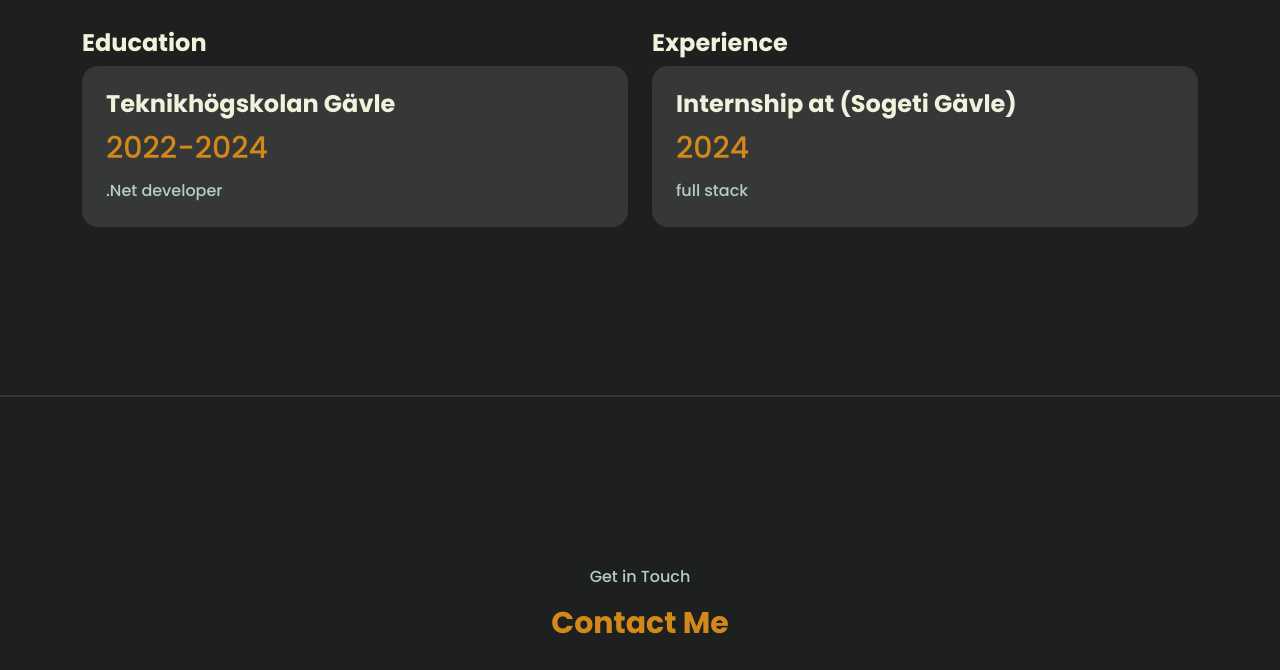
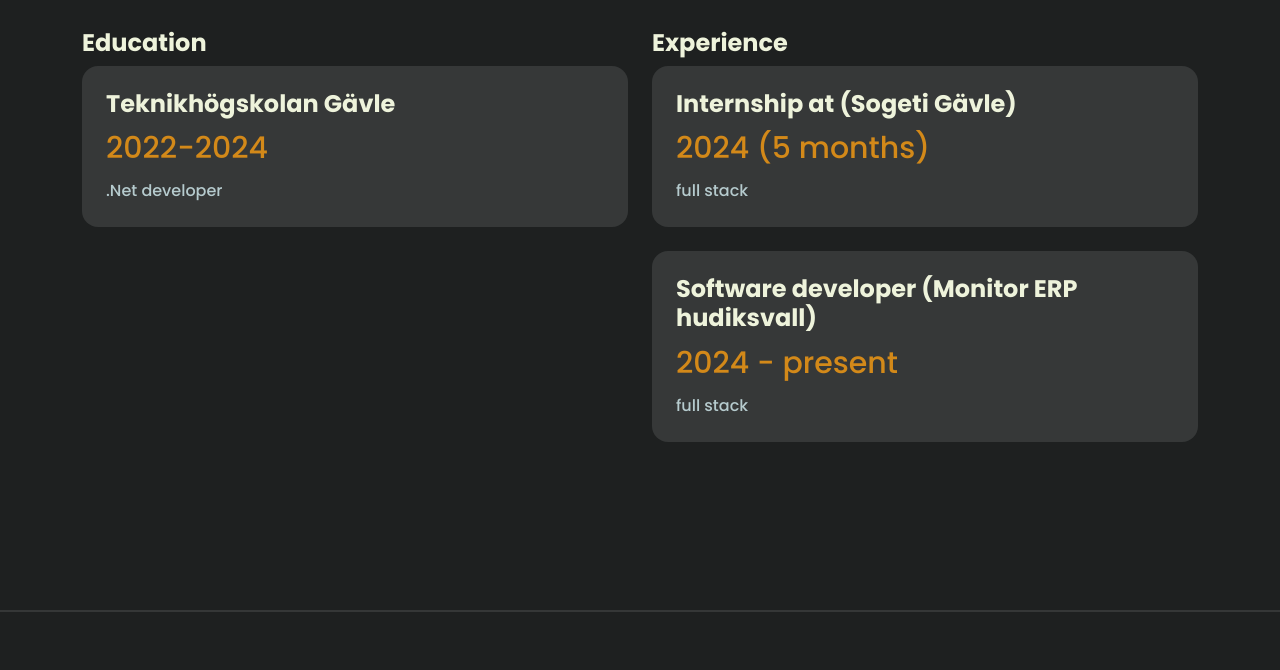
Before and after one commit to SemiraGebremikael/portfolio, a plain HTML site: page index.html in a window 1280 px wide. Shown: the part 3553-4223 px from the top of the page. Drawn offline with nearby package versions, Linux system fonts and the light colour scheme.

Commit message:
add Experience

```diff
--- a/index.html
+++ b/index.html
@@ -361,7 +361,15 @@
 						<div class="col-12" data-aos="fade-up" data-aos-delay="600">
 							<div class="bg-base p-4 rounded-4 shadow-effect">
 								<h4>Internship at (Sogeti Gävle)</h4>
-								<p class="text-brand mb-2">2024</p>
+								<p class="text-brand mb-2">2024 (5 months)</p>
+								<p class="mb-0">full stack</p>
+							</div>
+						</div>
+
+						<div class="col-12" data-aos="fade-up" data-aos-delay="600">
+							<div class="bg-base p-4 rounded-4 shadow-effect">
+								<h4>Software developer (Monitor ERP hudiksvall)</h4>
+								<p class="text-brand mb-2">2024 - present</p>
 								<p class="mb-0">full stack</p>
 							</div>
 						</div>
```
